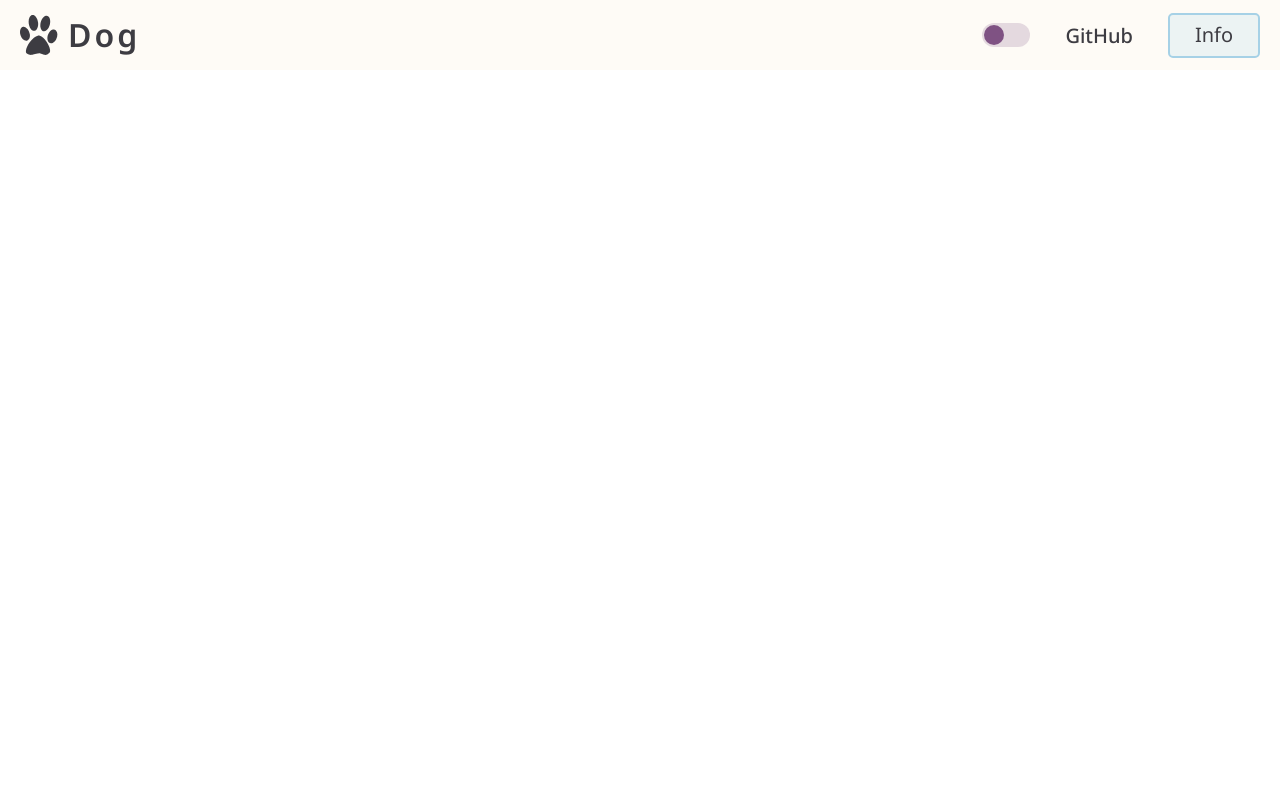
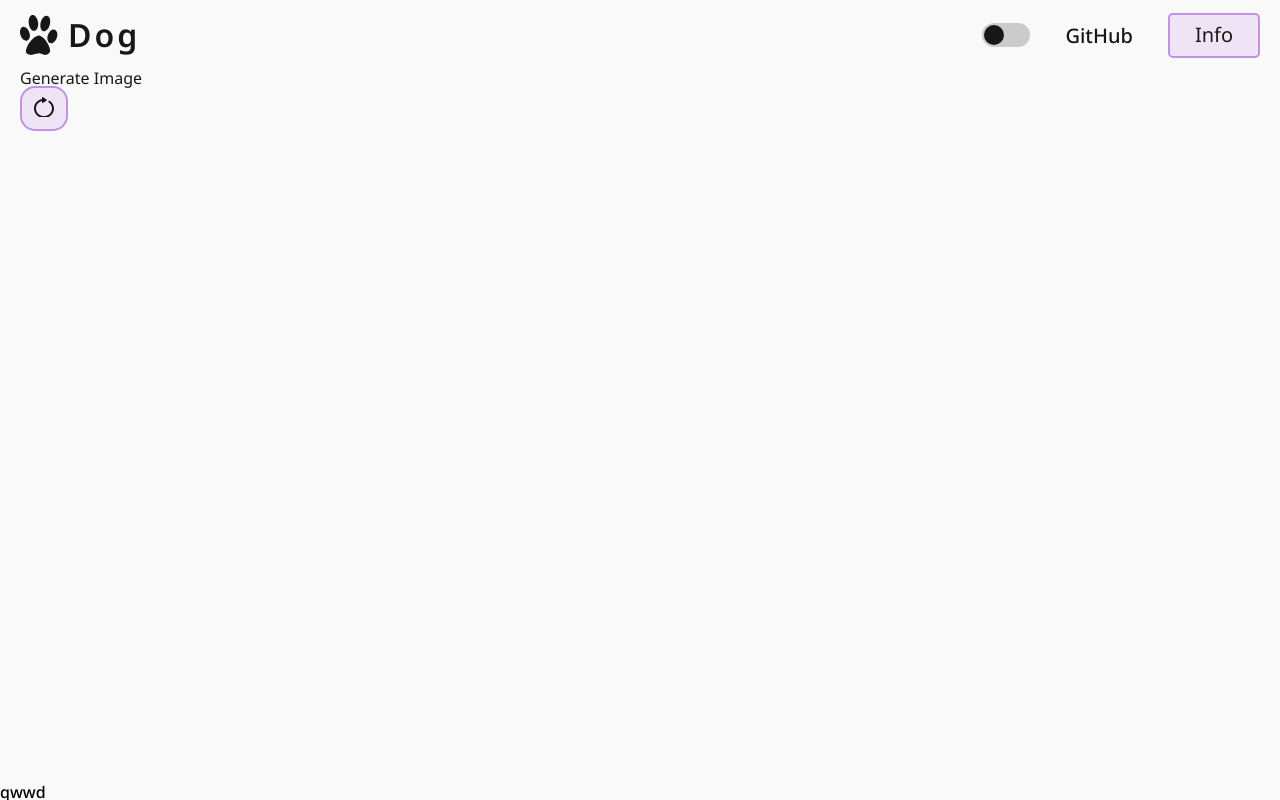
Before and after one commit to 1xtend/Dog, a website: page src/index.html in a window 1280 px wide. Drawn offline with nearby package versions, Linux system fonts and the light colour scheme; files that its build step writes are made by us from their sources; files whose address does not match are found by name.

Commit message:
changed design

```diff
--- a/gulp/version.json
+++ b/gulp/version.json
@@ -1,3 +1,3 @@
 {
-    "main": "20230411213019"
+    "main": "20230412125245"
 }
--- a/src/html/footer.html
+++ b/src/html/footer.html
@@ -1 +1 @@
-<footer class="footer"></footer>
+<footer class="footer" style="color: #000">qwwd</footer>
--- a/src/index.html
+++ b/src/index.html
@@ -5,7 +5,22 @@
     <div class="wrapper">
       @@include('html/header.html')
 
-      <main></main>
+      <main>
+        <section class="hero">
+          <div class="hero__container container">
+            <div class="hero__content content-hero">
+              <h1 class="content-hero__title">Generate Image</h1>
+              <div class="content-hero__image"></div>
+              <button class="content-hero__btn button" type="button">
+                <svg class="button__icon">
+                  <use xlink:href="@img/sprite.svg#load"></use>
+                </svg>
+                <span class="button__icon loader"></span>
+              </button>
+            </div>
+          </div>
+        </section>
+      </main>
 
       @@include('html/footer.html')
     </div>
--- a/src/scss/common.scss
+++ b/src/scss/common.scss
@@ -43,7 +43,7 @@
     right: 0;
     bottom: 0;
     left: 0;
-    background-color: var(--checkbox-bg);
+    background-color: var(--color-primary-opacity);
     border-radius: rem(16);
 
     &::before {
@@ -52,7 +52,7 @@
       width: rem(20);
       height: rem(20);
       border-radius: rem(20);
-      background-color: var(--checkbox-circle);
+      background-color: var(--color-primary);
       top: 50%;
       transform: translateY(-50%);
       left: rem(2);
@@ -62,27 +62,33 @@
 }
 
 .button {
-  background-color: var(--link-accent-opacity);
   min-height: rem(45);
   padding: 5px 12px;
   font-size: rem(20);
   line-height: 1;
+  background-color: var(--accent-color-opacity);
+  border: rem(2) solid var(--accent-color);
+  border-radius: rem(15);
+  transition: background-color 0.2s ease-in-out;
   color: var(--color-primary);
-  border: rem(2) solid var(--link-accent);
-  border-radius: rem(5);
-  transition: background-color 0.2s ease-in-out;
 
   @media (any-hover: hover) {
     &:hover {
-      background-color: var(--link-accent-opacity-hover);
+      background-color: var(--accent-color-opacity-hover);
     }
   }
+  &:active {
+    background-color: var(--accent-color);
+  }
 
-  &:active {
-    background-color: var(--link-accent);
+  &__icon {
+    width: rem(20);
+    height: rem(20);
+    fill: var(--color-primary);
   }
 
   &_header {
     padding: 5px 25px;
+    border-radius: rem(5);
   }
 }
--- a/src/scss/footer.scss
+++ b/src/scss/footer.scss
@@ -0,0 +1,3 @@
+.footer {
+  background-color: var(--bg-primary);
+}
--- a/src/scss/header.scss
+++ b/src/scss/header.scss
@@ -1,6 +1,4 @@
 .header {
-  background-color: var(--bg-primary);
-
   &__container {
     display: flex;
     align-items: center;
@@ -91,10 +89,10 @@
     }
 
     &:active {
-      color: var(--link-accent);
+      color: var(--accent-color);
     }
     &:active::before {
-      background-color: var(--link-accent);
+      background-color: var(--accent-color);
     }
   }
 }
--- a/src/scss/style.scss
+++ b/src/scss/style.scss
@@ -3,6 +3,82 @@
 
 /*===Reset Styles===*/
 @import 'nullstyle.scss';
+
+/*===============Global styles===============*/
+
+:root {
+  --primary-font-family: 'Noto Sans', sans-serif;
+}
+
+html {
+  @media (prefers-color-scheme: dark) {
+    & {
+      --bg-primary: #171717;
+
+      --color-primary: #f9f9f9;
+      --color-primary-opacity: rgba(249, 249, 249, 0.2);
+
+      --color-secondary: #444444;
+      --color-secondary-opacity: rgba(68, 68, 68, 0.4);
+
+      --accent-color: #da0037;
+      --accent-color-opacity: rgba(218, 0, 55, 0.2);
+      --accent-color-opacity-hover: rgba(218, 0, 55, 0.5);
+    }
+  }
+
+  &.dark {
+    --bg-primary: #171717;
+
+    --color-primary: #f9f9f9;
+    --color-primary-opacity: rgba(249, 249, 249, 0.2);
+
+    --color-secondary: #444444;
+    --color-secondary-opacity: rgba(68, 68, 68, 0.4);
+
+    --accent-color: #da0037;
+    --accent-color-opacity: rgba(218, 0, 55, 0.2);
+    --accent-color-opacity-hover: rgba(218, 0, 55, 0.5);
+  }
+  &.light {
+    --bg-primary: #f9f9f9;
+
+    --color-primary: #171717;
+    --color-primary-opacity: rgba(23, 23, 23, 0.2);
+
+    --color-secondary: #cdf0ea;
+    --color-secondary-opacity: rgba(205, 240, 234, 0.4);
+
+    --accent-color: #c490e4;
+    --accent-color-opacity: rgba(196, 144, 228, 0.2);
+    --accent-color-opacity-hover: rgba(196, 144, 228, 0.5);
+  }
+}
+
+body {
+  font-family: var(--primary-font-family);
+  font-weight: 500;
+  color: var(--color-primary);
+  background-color: var(--bg-primary);
+
+  &.is-fixed {
+    overflow: hidden;
+  }
+}
+
+.wrapper {
+  min-height: 100%;
+  overflow: hidden;
+  position: relative;
+  display: flex;
+  flex-direction: column;
+}
+
+.container {
+  max-width: 1320px;
+  padding: 0 20px;
+  margin: 0 auto;
+}
 
 /*===BEM Blocks===*/
 @import 'common.scss';
@@ -13,72 +89,8 @@
 /*===Footer===*/
 @import 'footer.scss';
 
-/*===============Global styles===============*/
+/*===============Hero===============*/
 
-:root {
-  --primary-font-family: 'Noto Sans', sans-serif;
+main {
+  flex: 1 0 auto;
 }
-
-html {
-  @media (prefers-color-scheme: dark) {
-    & {
-      --bg-primary: #3d3c42;
-      --bg-primary-opacity: rgba(61, 60, 66, 0.6);
-
-      --color-primary: #fefbf6;
-      --link-accent: #a6d1e6;
-      --link-accent-opacity: rgba(127, 82, 131, 0.2);
-
-      --checkbox-bg: rgba(254, 251, 246, 0.2);
-    }
-  }
-
-  &.dark {
-    --bg-primary: #3d3c42;
-    --bg-primary-opacity: rgba(61, 60, 66, 0.6);
-
-    --bg-secondary: #fefbf6;
-
-    --link-accent: #7f5283;
-    --link-accent-opacity: rgba(127, 82, 131, 0.2);
-    --link-accent-opacity-hover: rgba(127, 82, 131, 0.5);
-
-    --checkbox-bg: rgba(254, 251, 246, 0.2);
-    --checkbox-circle: #fefbf6;
-  }
-  &.light {
-    --bg-primary: #fefbf6;
-    --bg-primary-opacity: rgba(254, 251, 246, 0.6);
-
-    --color-primary: #3d3c42;
-
-    --link-accent: #a6d1e6;
-    --link-accent-opacity: rgba(166, 209, 230, 0.2);
-    --link-accent-opacity-hover: rgba(166, 209, 230, 0.5);
-
-    --checkbox-bg: rgba(127, 82, 131, 0.2);
-    --checkbox-circle: #7f5283;
-  }
-}
-
-body {
-  font-family: var(--primary-font-family);
-  font-weight: 500;
-  color: var(--color-primary);
-
-  &.is-fixed {
-    overflow: hidden;
-  }
-}
-
-.wrapper {
-  min-height: 100%;
-  overflow: hidden;
-  position: relative;
-}
-
-.container {
-  max-width: 1320px;
-  padding: 0 20px;
-  margin: 0 auto;
-}
```
Also changed, not shown: dist/css/style.css, dist/css/style.min.css, dist/img/bg-dog.png (deleted), dist/img/bg-dog.webp (deleted), dist/img/sprite.svg, dist/index.html, src/img/bg-dog.png (deleted), src/img/sprite.svg.
